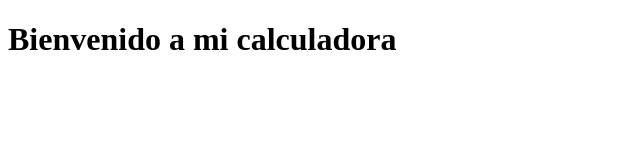
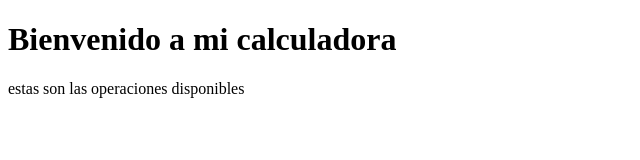
Before and after one commit to Elorenzo851/miweb, a plain HTML site: page index.html in a window 1280 px wide. Shown: the whole page, without its empty margins (0-640 px from the left). Drawn offline with Linux system fonts and the light colour scheme.

Commit message:
Cambiando titulo y agregando parrafo

```diff
--- a/index.html
+++ b/index.html
@@ -4,9 +4,10 @@
     <meta charset="UTF-8">
     <meta name="viewport" content="width, initial-scale=1.0">
     <meta http-equiv="X-UA-Compatible" content="ie=edge">
-    <title>calculadora
+    <title>Operaciones matematicas
     </title>
 <h1>Bienvenido a mi calculadora</h1>
+<p>estas son las operaciones disponibles</p>
 
 
 </head>
```
